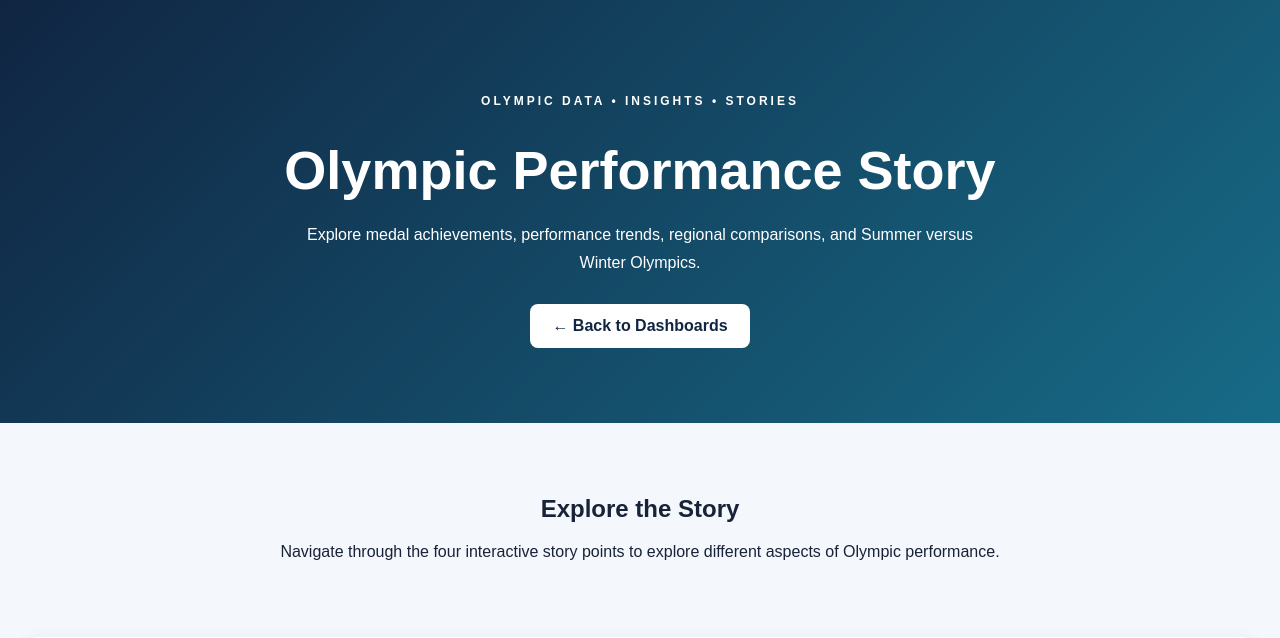
After one commit to aeraa1725-bot/olympic-performance-dashboard, a Flask app: page /story in a window 1280 px wide. The commit adds this page. Shown: the top 638 px of the page. Run offline with Flask 3, Linux system fonts and the light colour scheme.

Commit message:
Add dedicated Tableau Story page

```diff
--- a/app.py
+++ b/app.py
@@ -7,5 +7,9 @@ app = Flask(__name__)
 def home():
     return render_template("index.html")
 
+@app.route("/story")
+def story():
+    return render_template("story.html")
+
 if __name__ == "__main__":
     app.run(debug=True)
--- a/templates/index.html
+++ b/templates/index.html
@@ -17,6 +17,9 @@
             athlete participation and regional trends through data.
         </p>
         <a href="#dashboard" class="button">Explore Dashboards ↓</a>
+
+<a href="/story" class="button">Explore the Story →</a>
+
     </header>
 
     <main>
--- /dev/null
+++ b/templates/story.html
@@ -0,0 +1,48 @@
+
+<!DOCTYPE html>
+<html lang="en">
+<head>
+    <meta charset="UTF-8">
+    <meta name="viewport" content="width=device-width, initial-scale=1.0">
+    <title>Olympic Performance Story</title>
+    <link rel="stylesheet"
+          href="{{ url_for('static', filename='style.css') }}">
+</head>
+<body>
+    <header class="hero">
+        <p class="eyebrow">OLYMPIC DATA • INSIGHTS • STORIES</p>
+        <h1>Olympic Performance Story</h1>
+        <p>
+            Explore medal achievements, performance trends,
+            regional comparisons, and Summer versus Winter Olympics.
+        </p>
+        <a href="/" class="button">← Back to Dashboards</a>
+    </header>
+
+    <main>
+        <section class="intro">
+            <h2>Explore the Story</h2>
+            <p>
+                Navigate through the four interactive story points
+                to explore different aspects of Olympic performance.
+            </p>
+        </section>
+
+        <section class="dashboard-section">
+            <div class="tableau-container">
+                <iframe
+                    src="https://public.tableau.com/shared/N6BTTQD8P?:showVizHome=no"
+                    title="Global Olympic Sports Performance Tableau Story"
+                    loading="lazy"
+                    allowfullscreen>
+                </iframe>
+            </div>
+        </section>
+    </main>
+
+    <footer>
+        <p>Global Olympic Sports Performance Analysis</p>
+        <p>Interactive Story powered by Tableau Public.</p>
+    </footer>
+</body>
+</html>
```
